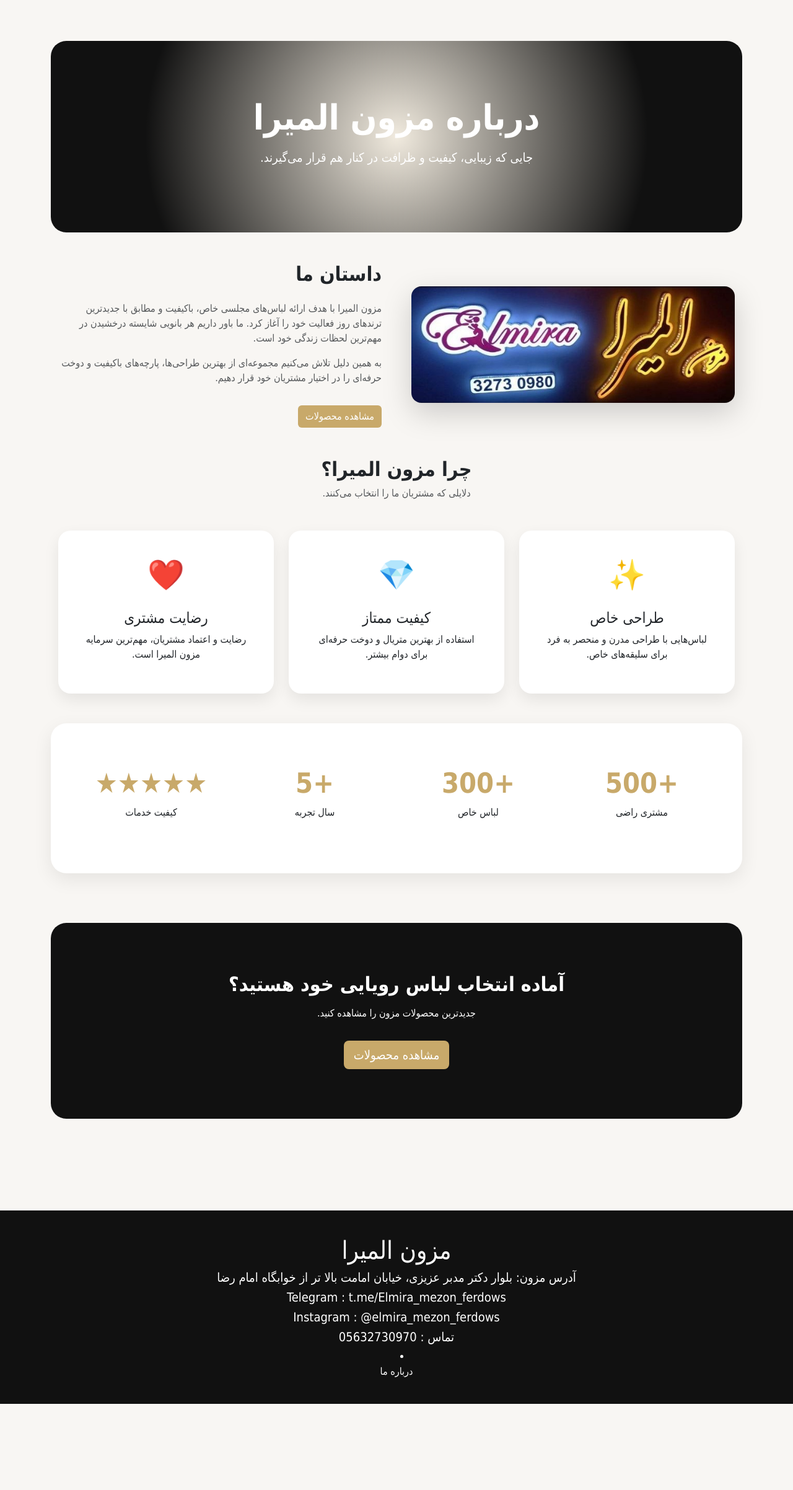
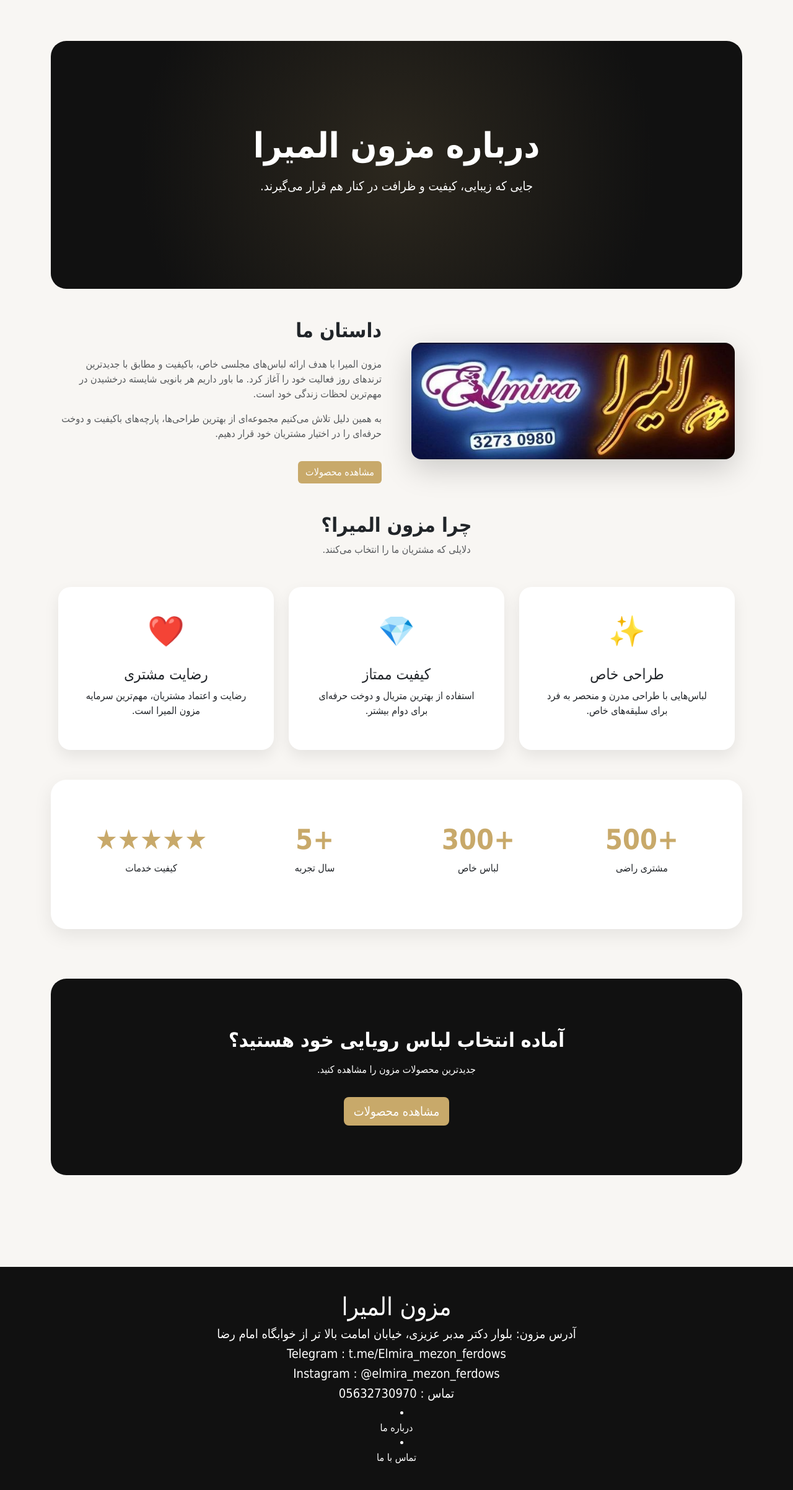
Before and after one commit to realhesam04/Mezon-Elmira, a Django app: page /about-us/ in a window 1280 px wide. Shown: the part 62-2466 px from the top of the page at 62% size. Before the commit the page ends 2327 px from the top, so only its background shows below. Run offline with Django 5.2, Linux system fonts and the light colour scheme; data that the repository does not hold is empty.

Commit message:
fiexed some templates and change hero-section on some parts of the site

```diff
--- a/templates/_base.html
+++ b/templates/_base.html
@@ -64,6 +64,37 @@
         margin-top:100px;
         padding:40px 0;
     }
+
+    .page-hero{
+
+    min-height:50vh;
+
+    background:
+    radial-gradient(
+        circle,
+        rgba(200,169,106,.15),
+        rgba(17,17,17,1) 70%
+    );
+
+    background-color:#111;
+
+    color:white;
+
+    border-radius:25px;
+
+    overflow:hidden;
+
+    display:flex;
+
+    justify-content:center;
+
+    align-items:center;
+
+    text-align:center;
+
+    padding:40px;
+
+}
 
 </style>
 
@@ -155,6 +186,14 @@
         </a>
 
     </li>
+    <li class="nav-item">
+
+        <a class="nav-link"
+            href="{% url 'contact_us' %}">
+            تماس با ما
+        </a>
+
+    </li>
 
 </div>
 
--- a/templates/about_us.html
+++ b/templates/about_us.html
@@ -7,7 +7,7 @@
 
 {% block content %}
 
-<section class="about-hero">
+<section class="page-hero">
 
     <div class="container text-center">
 
@@ -284,16 +284,9 @@
 {% block extra_css %}
 
 <style>
-
 .about-hero{
 
-    background:#111;
-
-    color:white;
-
-    padding:90px 20px;
-
-    border-radius:25px;
+    min-height:50vh;
 
     background:
     radial-gradient(
@@ -301,6 +294,24 @@
         rgba(200,169,106,.15),
         rgba(17,17,17,1) 70%
     );
+
+    background-color:#111;
+
+    color:white;
+
+    border-radius:25px;
+
+    overflow:hidden;
+
+    display:flex;
+
+    justify-content:center;
+
+    align-items:center;
+
+    text-align:center;
+
+    padding:40px;
 
 }
 
```
Also changed, not shown: mezon/templates/category_products.html (+101 -6 lines), templates/contact_us.html (+20 -8 lines).
